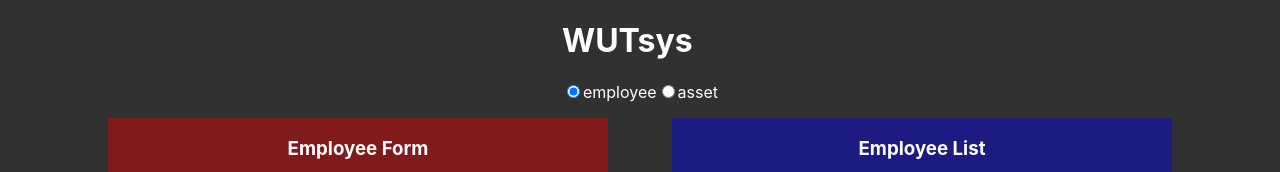
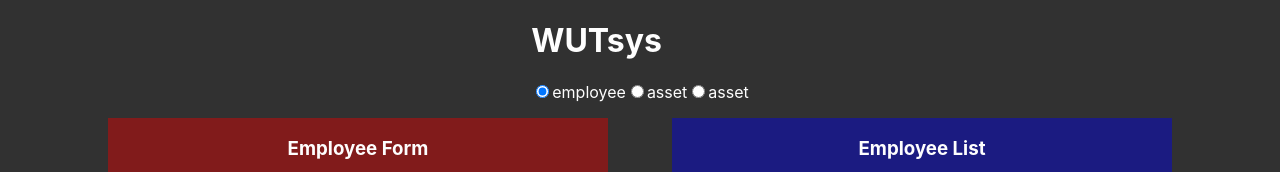
Before and after one commit to carlosdummy14/wutsysapp, a React (Vite) app: page / in a window 1280 px wide. Shown: the top 172 px of the page. Built offline with nearby package versions, Linux system fonts and the light colour scheme; no server answers.

Commit message:
feat: add assign option to header, and refacto to use on App

```diff
--- a/src/App.jsx
+++ b/src/App.jsx
@@ -8,28 +8,47 @@ import Header from './components/Header'
 import { AssetState } from './context/Asset/Asset.context'
 import { EmployeeState } from './context/Employee/Employee.context'
 
+const SCREEN_TO_RENDER = {
+  EMPLOYEE: 'employee',
+  ASSET: 'asset',
+  ASSIGN: 'assign',
+}
+
 function App() {
   const [working, setWorking] = useState(() => {
     const localWorking = window.localStorage.getItem('working') || null
-    return localWorking || 'employee'
+    return SCREEN_TO_RENDER[localWorking] || SCREEN_TO_RENDER.EMPLOYEE
   })
+
+  const screenToRender = () => {
+    switch (working) {
+      case SCREEN_TO_RENDER.EMPLOYEE:
+        return (
+          <EmployeeState>
+            <EmployeeForm />
+            <EmployeeList />
+          </EmployeeState>
+        )
+
+      case SCREEN_TO_RENDER.ASSET:
+        return (
+          <AssetState>
+            <AssetForm />
+            <AssetList />
+          </AssetState>
+        )
+
+      case SCREEN_TO_RENDER.ASSIGN:
+        return <h4>Assign</h4>
+      default:
+        break
+    }
+  }
 
   return (
     <div className={style.app}>
       <Header working={working} setWorking={setWorking} />
-      <main className={style.container}>
-        {working === 'employee' ? (
-          <EmployeeState>
-            <EmployeeForm />
-            <EmployeeList />
-          </EmployeeState>
-        ) : (
-          <AssetState>
-            <AssetForm />
-            <AssetList />
-          </AssetState>
-        )}
-      </main>
+      <main className={style.container}>{screenToRender()}</main>
     </div>
   )
 }
--- a/src/components/EmployeeList.module.css
+++ b/src/components/EmployeeList.module.css
@@ -14,7 +14,7 @@
   gap: var(--size-s);
 }
 
-@media screen and (min-height: 660px) {
+@media screen and (max-height: 900px) {
   .list {
     height: 400px;
   }
--- a/src/components/Header.jsx
+++ b/src/components/Header.jsx
@@ -30,6 +30,16 @@ const Header = ({ working, setWorking }) => {
           />
           asset
         </label>
+        <label>
+          <input
+            type='radio'
+            name='options'
+            value='assign'
+            checked={working === 'assign'}
+            onChange={handleChange}
+          />
+          asset
+        </label>
       </div>
     </header>
   )
```
Also changed, not shown: 1 other file (tests, documents, lock files or other folders).
